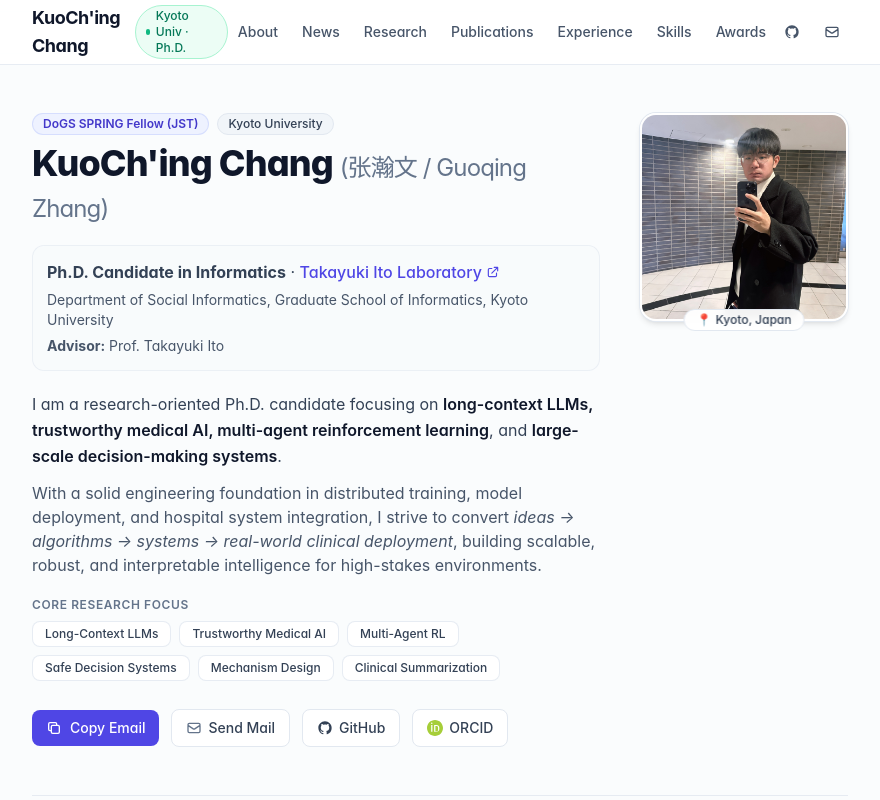
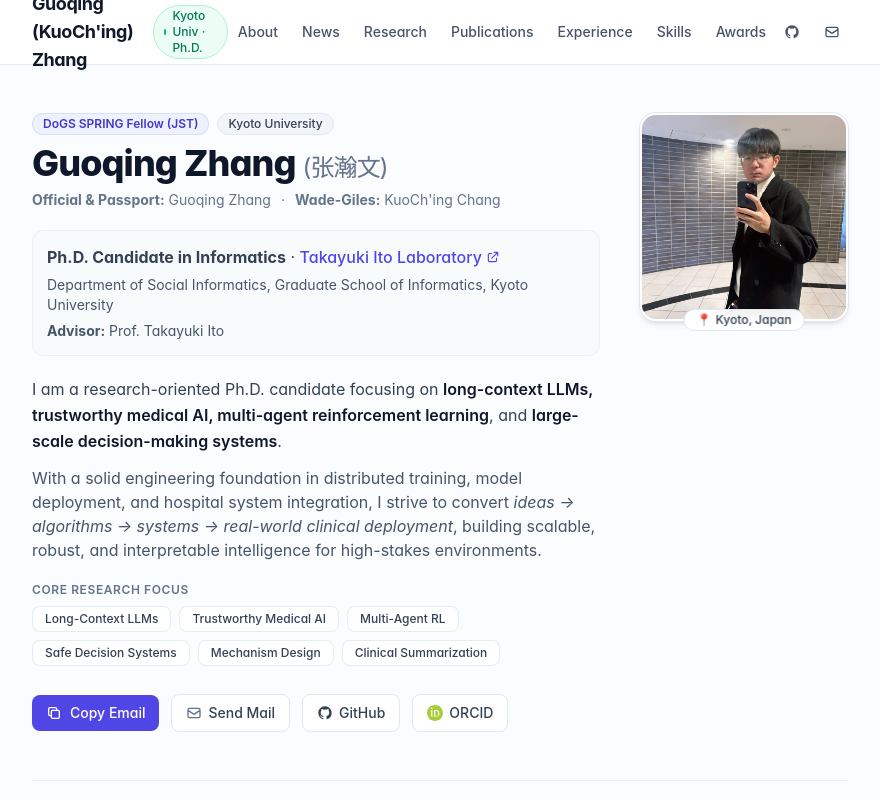
Before and after one commit to KuoChing-cmd/KuoChing-cmd.github.io, a Next.js app: page / in a window 1280 px wide. Shown: the top 800 px of the page, without its empty margins (200-1080 px from the left). Built offline with nearby package versions, Linux system fonts and the light colour scheme.

Commit message:
refactor: update name, profile details, and links in components and layout

```diff
--- a/app/layout.tsx
+++ b/app/layout.tsx
@@ -4,19 +4,19 @@
 import Navbar from "@/components/Navbar";
 
 export const metadata: Metadata = {
-  title: "KuoCh'ing Chang (张瀚文) — Ph.D. Candidate in Informatics, Kyoto University",
+  title: "Guoqing Zhang (KuoCh'ing Chang) — Ph.D. Candidate in Informatics, Kyoto University",
   description:
-    "KuoCh'ing Chang (张瀚文 / Guoqing Zhang), Ph.D. candidate in Informatics at Kyoto University. Research in Long-Context LLMs, Trustworthy Medical AI, Multi-Agent Reinforcement Learning, and Safe Decision Systems.",
+    "Guoqing Zhang (张瀚文 / KuoCh'ing Chang), Ph.D. candidate in Informatics at Kyoto University. Research in Long-Context LLMs, Trustworthy Medical AI, Multi-Agent Reinforcement Learning, and Safe Decision Systems.",
   icons: {
     icon: "/favicon.ico"
   },
   metadataBase: new URL("https://kuoching-cmd.github.io"),
   openGraph: {
-    title: "KuoCh'ing Chang — Medical AI & Multi-Agent Systems",
+    title: "Guoqing Zhang (KuoCh'ing Chang) — Medical AI & Multi-Agent Systems",
     description:
       "Ph.D. candidate at Kyoto University working on Long-Context LLMs, Medical AI, Multi-Agent Reinforcement Learning, and Large-Scale Decision-Making Systems.",
     url: "https://kuoching-cmd.github.io",
-    siteName: "KuoCh'ing Chang",
+    siteName: "Guoqing Zhang (KuoCh'ing Chang)",
     type: "website"
   }
 };
--- a/components/Awards.tsx
+++ b/components/Awards.tsx
@@ -29,7 +29,7 @@
     year: "National High School Competition",
     link: {
       label: "View Certificate",
-      href: "https://raw.githubusercontent.com/dnimo/img/master/%E5%8C%96%E5%AD%A6%E5%A5%A5%E4%BB%81%E5%8C%B9%E5%85%8B.jpeg"
+      href: "https://raw.githubusercontent.com/KuoChing-cmd/img/master/%E5%8C%96%E5%AD%A6%E5%A5%A5%E4%BB%81%E5%8C%B9%E5%85%8B.jpeg"
     }
   }
 ];
--- a/components/Footer.tsx
+++ b/components/Footer.tsx
@@ -16,14 +16,14 @@
             &ldquo;Science is built upon curiosity, precision, and empathy — three things I aspire to bring into Medical AI.&rdquo;
           </p>
           <p className="text-xs text-slate-400">
-            &copy; {new Date().getFullYear()} KuoCh&apos;ing Chang (张瀚文). All rights reserved.
+            &copy; {new Date().getFullYear()} Guoqing Zhang (KuoCh&apos;ing Chang / 张瀚文). All rights reserved.
           </p>
         </div>
 
         <div className="flex items-center gap-4">
           <div className="flex items-center gap-2">
             <a
-              href="https://github.com/dnimo"
+              href="https://github.com/KuoChing-cmd"
               target="_blank"
               rel="noreferrer"
               aria-label="GitHub"
--- a/components/Hero.tsx
+++ b/components/Hero.tsx
@@ -35,11 +35,16 @@
               <span className="badge-slate">Kyoto University</span>
             </div>
             <h1 className="text-3xl sm:text-4xl font-extrabold tracking-tight text-slate-900 leading-tight">
-              KuoCh&apos;ing Chang{" "}
+              Guoqing Zhang{" "}
               <span className="font-normal text-slate-500 text-xl sm:text-2xl block sm:inline mt-1 sm:mt-0">
-                (张瀚文 / Guoqing Zhang)
+                (张瀚文)
               </span>
             </h1>
+            <div className="mt-1.5 flex flex-wrap items-center gap-x-2.5 gap-y-1 text-xs sm:text-sm text-slate-500">
+              <span><strong>Official &amp; Passport:</strong> Guoqing Zhang</span>
+              <span>·</span>
+              <span><strong>Wade-Giles:</strong> KuoCh&apos;ing Chang</span>
+            </div>
           </div>
 
           {/* Academic Affiliation */}
@@ -47,7 +52,7 @@
             <p>
               <strong>Ph.D. Candidate in Informatics</strong> ·{" "}
               <a
-                href="https://sites.google.com/kyoto-u.ac.jp/takayukiitolaboratory/home"
+                href="https://www.agent.soc.i.kyoto-u.ac.jp"
                 target="_blank"
                 rel="noreferrer"
                 className="academic-link"
@@ -126,7 +131,7 @@
             </a>
 
             <a
-              href="https://github.com/dnimo"
+              href="https://github.com/KuoChing-cmd"
               target="_blank"
               rel="noreferrer"
               className="inline-flex items-center gap-1.5 px-3.5 py-2 rounded-lg text-xs sm:text-sm font-medium bg-white text-slate-700 border border-slate-200 hover:bg-slate-50 hover:border-slate-300 transition-colors shadow-xs"
@@ -153,7 +158,7 @@
             <div className="w-36 h-36 sm:w-44 sm:h-44 md:w-52 md:h-52 relative overflow-hidden rounded-2xl border-2 border-white shadow-md ring-1 ring-slate-200">
               <Image
                 src="/assets/profile_2.jpeg"
-                alt="KuoCh'ing Chang"
+                alt="Guoqing Zhang (KuoCh'ing Chang)"
                 fill
                 sizes="(max-width: 640px) 144px, (max-width: 768px) 176px, 208px"
                 className="object-cover transition-transform duration-300 group-hover:scale-105"
--- a/components/Navbar.tsx
+++ b/components/Navbar.tsx
@@ -25,7 +25,7 @@
             href="#about"
             className="text-lg font-bold tracking-tight text-slate-900 hover:text-indigo-600 transition-colors"
           >
-            KuoCh&apos;ing Chang
+            Guoqing (KuoCh&apos;ing) Zhang
           </a>
           <span className="hidden sm:inline-flex items-center gap-1.5 px-2.5 py-0.5 rounded-full text-xs font-medium bg-emerald-50 text-emerald-700 border border-emerald-200">
             <span className="w-1.5 h-1.5 rounded-full bg-emerald-500 animate-pulse" />
@@ -49,7 +49,7 @@
         {/* Quick Social Icons & Mobile Toggle */}
         <div className="flex items-center gap-2">
           <a
-            href="https://github.com/dnimo"
+            href="https://github.com/KuoChing-cmd"
             target="_blank"
             rel="noreferrer"
             aria-label="GitHub profile"
--- a/components/Publications.tsx
+++ b/components/Publications.tsx
@@ -116,7 +116,7 @@
             Publications &amp; Preprints
           </h2>
           <p className="text-xs sm:text-sm text-slate-600 mt-0.5">
-            * Indicates corresponding author or primary contribution
+            Published under official name <strong className="text-slate-900 font-semibold">Guoqing Zhang</strong> (Zhang, G. / Guoqing, Z.)
           </p>
         </div>
 
```
Also changed, not shown: 6 other files (tests, documents, lock files or other folders).
